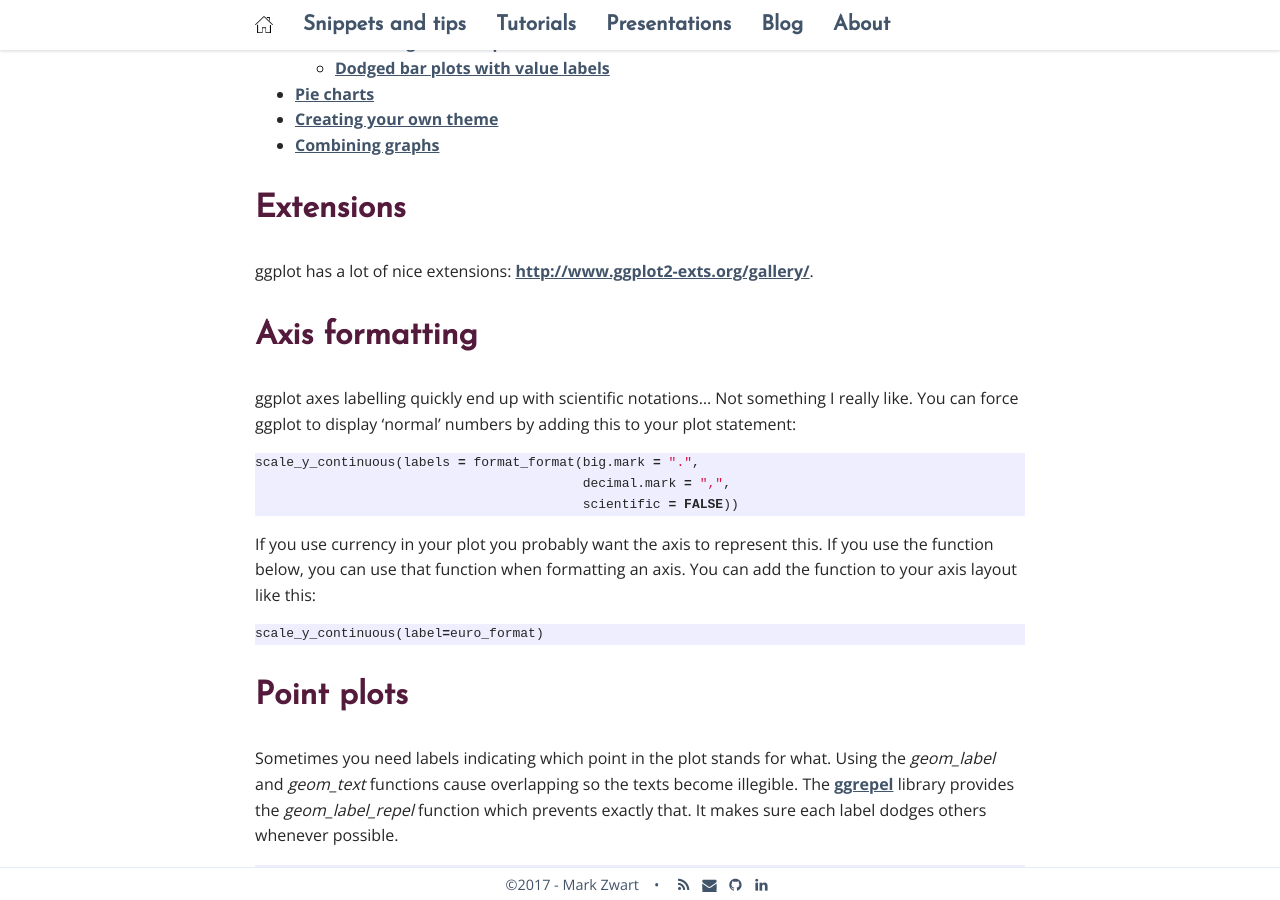
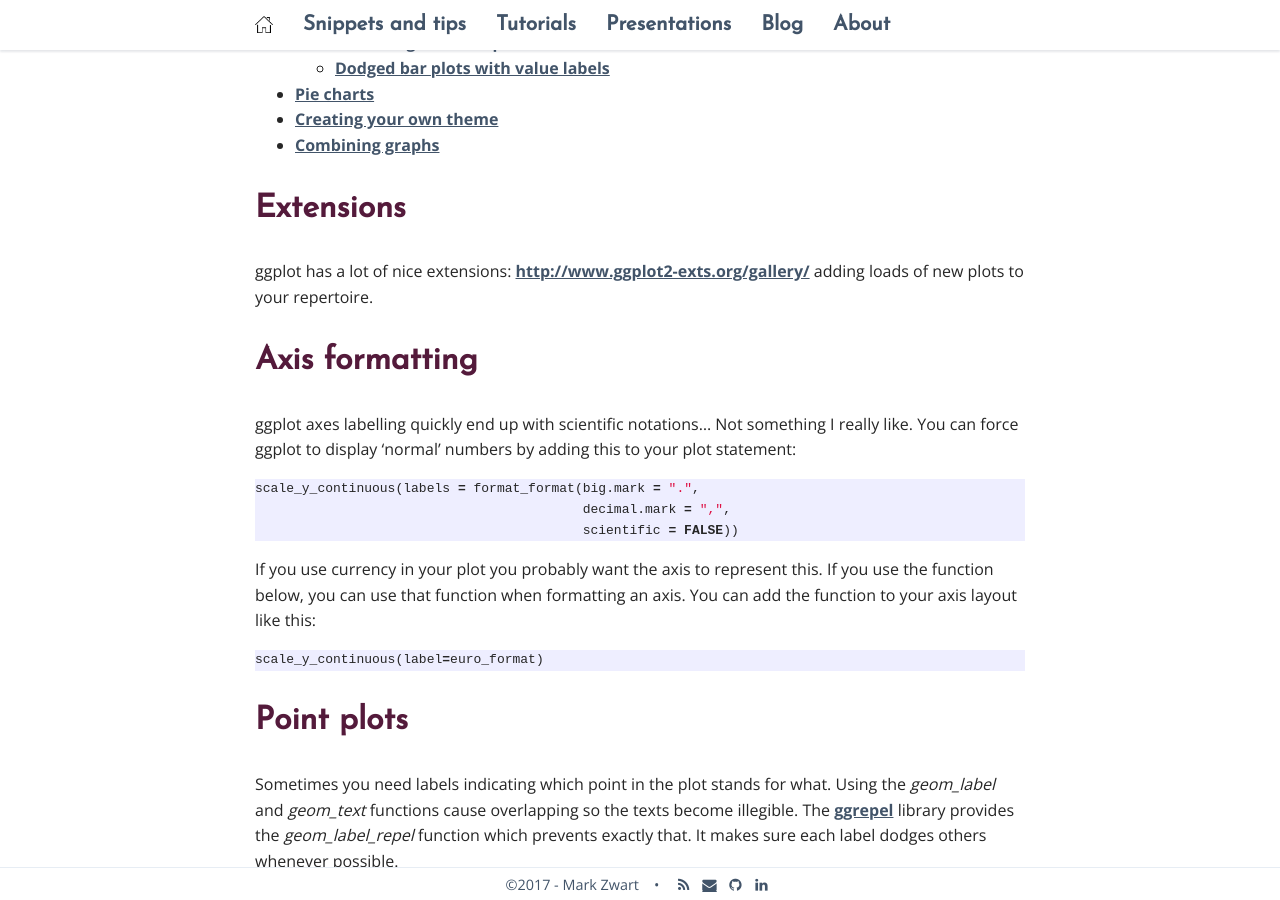
Before and after one commit to mark-me/mark-me.github.io, a Jekyll site: the page built from _pages/snippets-and-tips/graphs/graph-ggplot.md, in a window 1280 px wide and 900 px high, scrolled down 378 px. Built offline with Jekyll 4.4.1, drawn with Linux system fonts in a browser that asks for light colours; nearby versions of some CDN libraries; comment, search, counter and statistics services are not loaded.

Commit message:
Update graph-ggplot.md

```diff
--- a/_pages/snippets-and-tips/graphs/graph-ggplot.md
+++ b/_pages/snippets-and-tips/graphs/graph-ggplot.md
@@ -10,7 +10,7 @@ permalink: /graph-tips-ggplot/
 
 # Extensions
 
-ggplot has a lot of nice extensions: [http://www.ggplot2-exts.org/gallery/](http://www.ggplot2-exts.org/gallery/).
+ggplot has a lot of nice extensions: [http://www.ggplot2-exts.org/gallery/](http://www.ggplot2-exts.org/gallery/) adding loads of new plots to your repertoire.
 
 # Axis formatting
 
```
